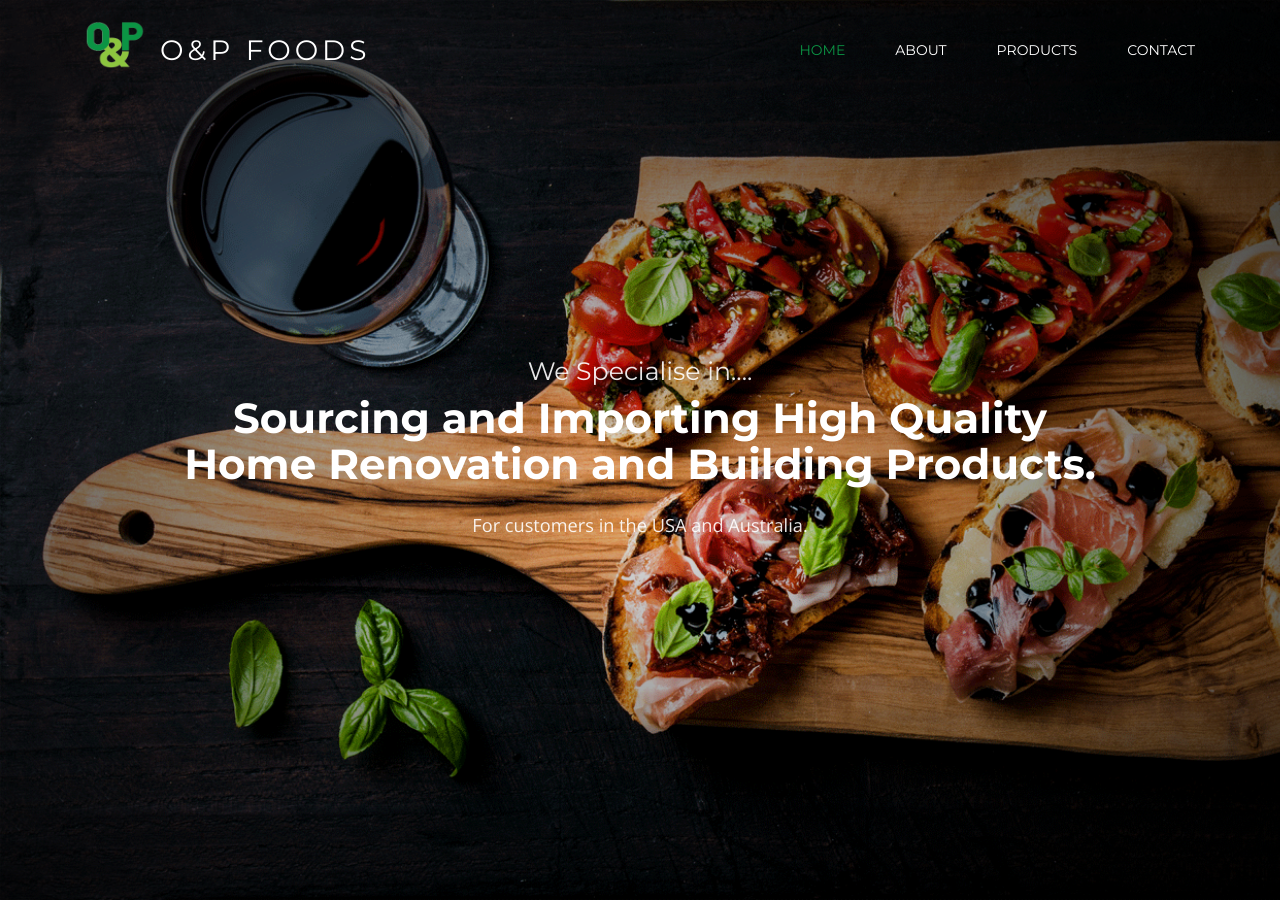
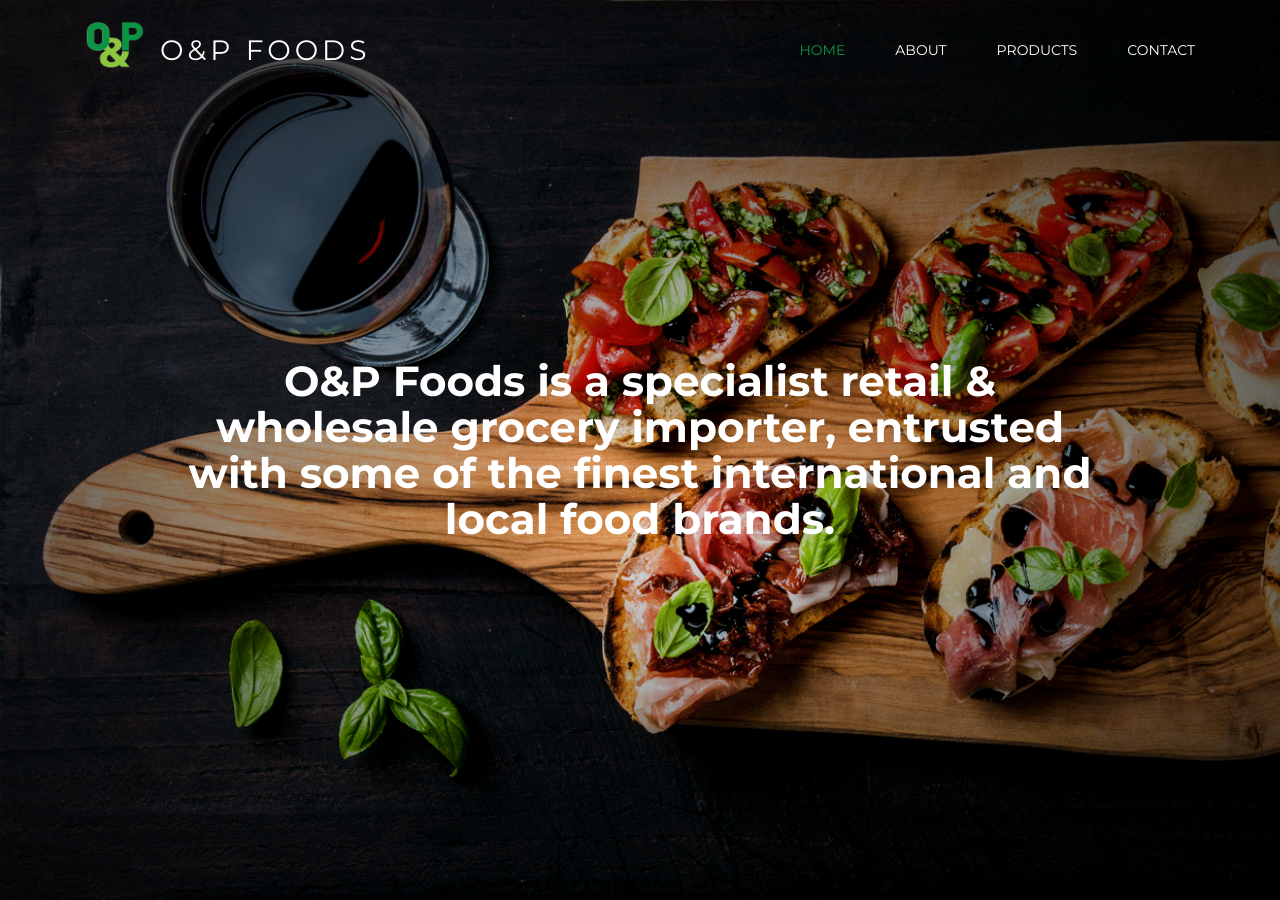
Before and after one commit to davehiggins/oandpfoods.com, a Jekyll site: the page built from index.md, in a window 1280 px wide and 900 px high. Built offline with Jekyll 4.4.1, drawn with Linux system fonts in a browser that asks for light colours; some of the changed text lies outside the part shown.

Commit message:
content changes

```diff
--- a/_config.yml
+++ b/_config.yml
@@ -7,15 +7,15 @@ email: contact@oandpfoods.com
 description:
   Olio & Pane - Tuscan Trattoria
 baseurl: / # the subpath of your site, e.g. /blog/
-url: http://oandpfoods.com # the base hostname & protocol for your site
+url: https://davehiggins.github.io/oandpfoods.com # the base hostname & protocol for your site
 
 
 intro_h2:
-  We Specialise in....
+
 intro_h1:
-    Sourcing and Importing High Quality Home Renovation and Building Products.
+    O&P Foods is a specialist retail & wholesale grocery importer, entrusted with some of the finest international and local food brands.
 intro_para:
-   For customers in the USA and Australia.
+
 
 ###### ------- About
 
--- a/_layouts/default.html
+++ b/_layouts/default.html
@@ -177,6 +177,57 @@
 
     </section>
 
+        <!-- Products Sections  2
+    ================================================== -->
+    <section id="products2" class="dark with-bg">
+
+
+
+      <div class="container">
+        <div class="row">
+          <div class="col-lg-12 overlay-text text-center">
+            <h2> Want to get in touch with us? <span class="highlight">Send us a message here!</span></h2>
+
+            <p><button class="btn contact-button" type="button" role="button">Contact us</button></p>
+          </div>
+        </div>
+
+        <div class="row">
+          <div class="col-sm-5 overlay-text">
+            <div class="vertical-align">
+              <div class='contact-form'>
+
+                 <form action="http://formspree.io/contact@oandpfoods.com" name="sentMessage" id="contactForm" method="POST" >
+
+                  <div class='name'>
+                    <input name="first_name" class="form-control" placeholder='First Name' type='text' id="first_name" autofocus required >
+                    <input name="last_name" class="form-control" placeholder='Last Name' type='text' id="last_name" required >
+                  </div>
+
+                  <div class='contact'>
+                    <input name="email" class="form-control" placeholder='E-mail Address' type='text' id="email" required >
+                  </div>
+
+                  <div class='message'>
+                    <textarea name="message" class="form-control" placeholder='Your message' id="message" required  maxlength="999" style="resize:none"></textarea>
+                  </div>
+
+                  <footer class="submit-button">
+
+                    <button type="submit">Send message</button>
+                  </footer>
+                </form>
+              </div>
+            </div>
+          </div>
+        </div>
+      </div>
+
+      <div class="overlay-bg black"></div>
+
+    </section>
+
+
 
 
     <!-- Call to Action
```
Also changed, not shown: 1 other file.
